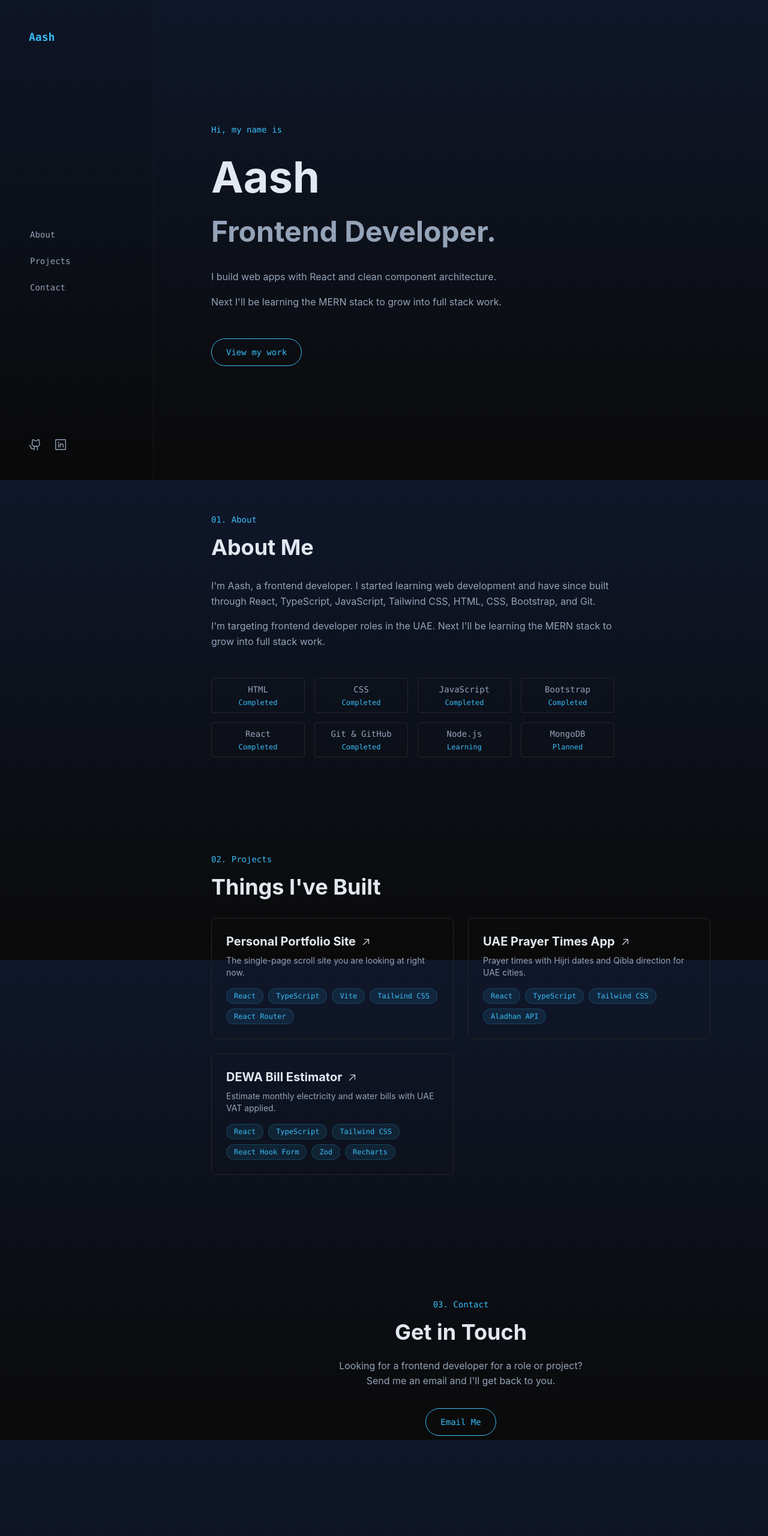
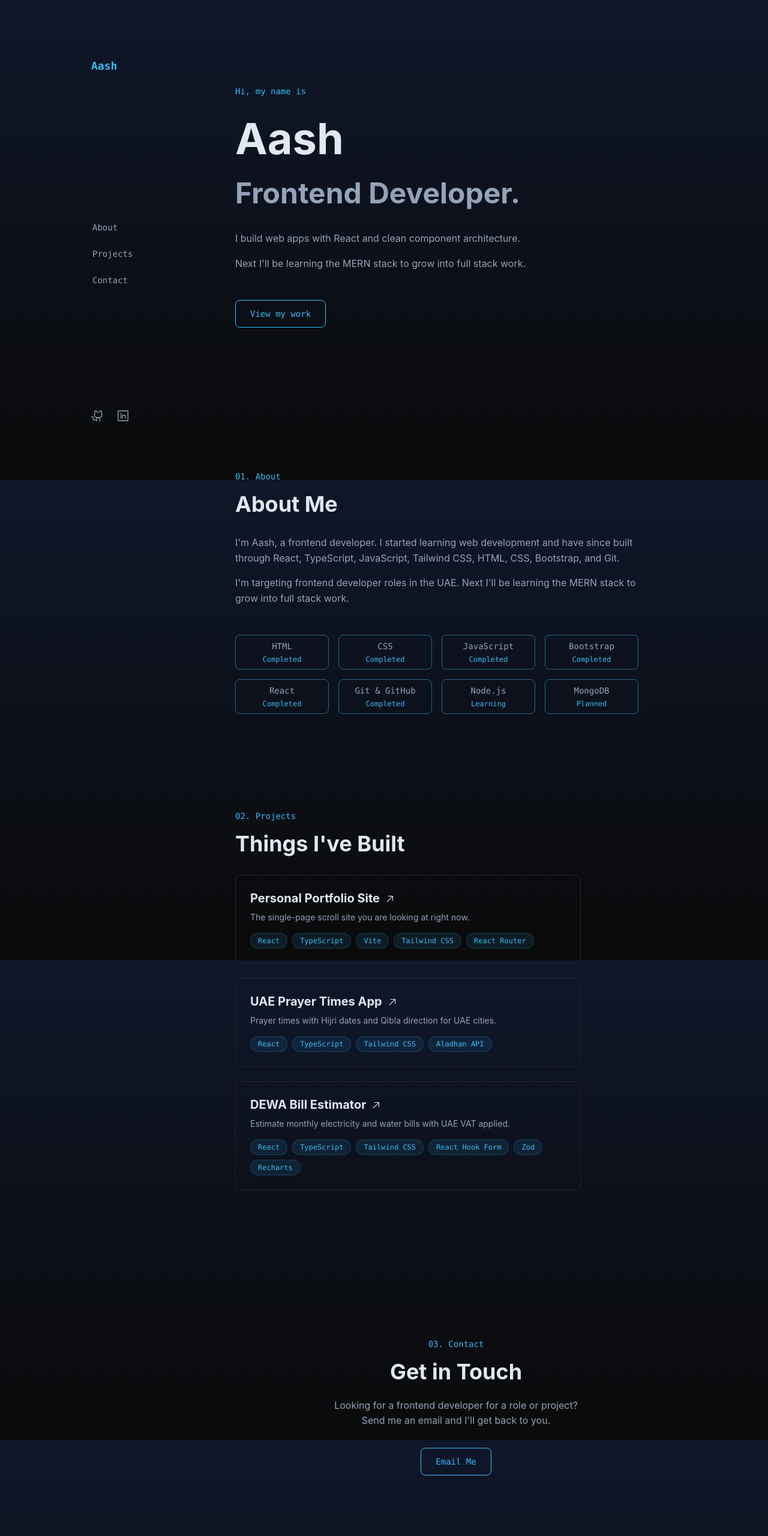
Before and after one commit to ashiq-webdev/portfolio-site, a React (Vite) app: page / in a window 1280 px wide. Shown: the top 2560 px of the page at 60% size. Built offline with nearby package versions, Linux system fonts and the light colour scheme.

Commit message:
style: adjust layout spacing, grid, and visual properties

```diff
--- a/src/components/Home/About.tsx
+++ b/src/components/Home/About.tsx
@@ -15,7 +15,7 @@ const skills = [
 
 export function About() {
   return (
-    <section id="about" className="py-20" data-testid="about-section">
+    <section id="about" className="mb-40 scroll-mt-20" data-testid="about-section">
       <h2 className="font-mono text-sm mb-4" style={{ color: accent }}>
         01. About
       </h2>
@@ -33,12 +33,12 @@ export function About() {
           MERN stack to grow into full stack work.
         </p>
       </div>
-      <div className="grid grid-cols-2 md:grid-cols-4 gap-4 max-w-2xl">
+      <div className="grid grid-cols-2 sm:grid-cols-3 lg:grid-cols-4 gap-4 max-w-sm sm:max-w-md lg:max-w-2xl">
         {skills.map((skill) => (
           <div
             key={skill.name}
-            className="font-mono text-sm px-3 py-2 rounded border border-neutral-800 text-center"
-            style={{ color: body }}
+            className="font-mono text-sm px-3 py-2 rounded-lg border text-center max-w-40"
+            style={{ color: body, borderColor: 'rgba(56, 189, 248, 0.5)' }}
           >
             {skill.name}
             <span className="block text-xs mt-1" style={{ color: accent }}>
--- a/src/components/Home/Contact.tsx
+++ b/src/components/Home/Contact.tsx
@@ -6,7 +6,7 @@ export function Contact() {
   return (
     <section
       id="contact"
-      className="py-20 min-h-[60vh] flex flex-col justify-center"
+      className="mb-20 scroll-mt-20 min-h-[60vh] flex flex-col justify-center"
       data-testid="contact-section"
     >
       <h2 className="font-mono text-sm mb-4 text-center" style={{ color: accent }}>
@@ -21,7 +21,7 @@ export function Contact() {
       </p>
       <a
         href="mailto:ashiq@gmail.com"
-        className="inline-block font-mono text-sm px-6 py-3 border rounded-full transition-colors mx-auto"
+        className="inline-block font-mono text-sm px-6 py-3 border rounded-lg transition-colors mx-auto"
         style={{ color: accent, borderColor: accent, backgroundColor: 'transparent' }}
         onMouseEnter={(e) => {
           e.currentTarget.style.backgroundColor = 'rgba(56, 189, 248, 0.5)';
--- a/src/components/Home/Footer.tsx
+++ b/src/components/Home/Footer.tsx
@@ -6,7 +6,7 @@ const { body, accent, secondary } = palette;
 export function Footer() {
   return (
     <footer
-      className="pt-10 pb-5 flex flex-col items-center gap-4 text-center"
+      className="pt-10 pb-4 flex flex-col items-center gap-4 text-center"
       data-testid="footer"
     >
       <p className="font-mono text-sm" style={{ color: body }}>
--- a/src/components/Home/Hero.tsx
+++ b/src/components/Home/Hero.tsx
@@ -15,7 +15,7 @@ export function Hero() {
   return (
     <section
       id="home"
-      className="min-h-[calc(100dvh-4rem)] flex items-center py-20"
+      className="mb-40 md:min-h-[calc(100dvh-15rem)] flex items-center"
       data-testid="hero-section"
     >
       <div>
@@ -43,7 +43,7 @@ export function Hero() {
         <a
           href="#projects"
           onClick={handleClick}
-          className="inline-block font-mono text-sm px-6 py-3 border rounded-full transition-colors"
+          className="inline-block font-mono text-sm px-6 py-3 border rounded-lg transition-colors"
           style={{ color: accent, borderColor: accent, backgroundColor: 'transparent' }}
           onMouseEnter={(e) => {
             e.currentTarget.style.backgroundColor = 'rgba(56, 189, 248, 0.5)';
--- a/src/components/Home/ProjectsGrid.tsx
+++ b/src/components/Home/ProjectsGrid.tsx
@@ -6,14 +6,14 @@ const { heading, body, accent } = palette;
 
 export function ProjectsGrid() {
   return (
-    <section id="projects" className="py-20" data-testid="projects-section">
+    <section id="projects" className="mb-20 md:mb-30 scroll-mt-20" data-testid="projects-section">
       <h2 className="font-mono text-sm mb-4" style={{ color: accent }}>
         02. Projects
       </h2>
       <h3 className="text-3xl md:text-4xl font-bold mb-8" style={{ color: heading }}>
         Things I've Built
       </h3>
-      <div className="group/list grid grid-cols-1 md:grid-cols-2 gap-6 max-w-4xl">
+      <div className="group/list grid grid-cols-1 gap-6 max-w-xl">
         {projects.map((project) => (
           <a
             key={project.slug}
--- a/src/components/Layout/Layout.tsx
+++ b/src/components/Layout/Layout.tsx
@@ -7,13 +7,13 @@ export function Layout() {
   const [isMenuOpen, setIsMenuOpen] = useState(false);
 
   return (
-    <div className="flex min-h-dvh" data-testid="layout">
+    <div className="flex mx-auto min-h-dvh max-w-5xl" data-testid="layout">
       <Sidebar
         isMenuOpen={isMenuOpen}
         onMenuToggle={() => setIsMenuOpen((prev) => !prev)}
       />
       <main
-        className={`flex-1 flex flex-col px-6 py-10 md:px-24 md:py-10 transition-all duration-300 ${
+        className={`flex-1 flex flex-col px-6 py-10 md:pl-2 md:py-16 transition-all duration-300 ${
           isMenuOpen ? 'blur-sm pointer-events-none' : ''
         }`}
       >
--- a/src/components/Layout/Sidebar.tsx
+++ b/src/components/Layout/Sidebar.tsx
@@ -80,10 +80,10 @@ export function Sidebar({ isMenuOpen, onMenuToggle }: SidebarProps) {
         data-testid="sidebar"
         className="fixed md:sticky top-0 left-0 right-0 md:h-dvh z-50
                    flex md:flex-col items-center md:items-start justify-between
-                   bg-neutral-950/10
+                   bg-neutral-950/10 md:bg-transparent
                    backdrop-blur md:backdrop-blur-none
-                   border-b md:border-b-0 md:border-r border-neutral-800/50
-                   px-6 py-4 md:p-12
+                   border-b md:border-b-0 border-neutral-800/50
+                   px-6 py-4 md:py-24
                    md:w-64 md:min-w-64"
         style={{ color: palette.heading }}
       >
@@ -98,7 +98,7 @@ export function Sidebar({ isMenuOpen, onMenuToggle }: SidebarProps) {
         </a>
 
         {/* Desktop nav links */}
-        <nav className="hidden md:flex md:flex-col md:gap-2 md:mt-16 md:w-full">
+        <nav className="hidden md:flex md:flex-col md:gap-2 md:mt-10 md:w-full">
           {navItems.map((item) => {
             const active = isActive(item.hash);
             return (
@@ -107,24 +107,25 @@ export function Sidebar({ isMenuOpen, onMenuToggle }: SidebarProps) {
                 href={item.hash}
                 onClick={(e) => handleClick(e, item.hash)}
                 className="group font-mono text-sm transition-all duration-200
-                           border-l-2 pl-3 -ml-3 py-2 pr-3 rounded-r-lg
-                           hover:bg-sky-400/5 hover:border-l-sky-400/30"
+                           border-l-2 pl-3 -ml-3 py-2 pr-3 rounded-lg max-w-43"
                 style={{
                   color: active ? accent : body,
                   fontWeight: active ? 600 : 400,
                   borderLeftColor: active ? accent : 'transparent',
-                  backgroundColor: active ? `rgba(${accentRgb}, 0.1)` : 'transparent',
+                  backgroundColor: active ? `rgba(${accentRgb}, 0.2)` : 'transparent',
                 }}
                 onMouseEnter={(e) => {
                   if (!active) {
                     e.currentTarget.style.color = accent;
                     e.currentTarget.style.fontWeight = '500';
+                    e.currentTarget.style.backgroundColor = `rgba(${accentRgb}, 0.06)`;
                   }
                 }}
                 onMouseLeave={(e) => {
                   if (!active) {
                     e.currentTarget.style.color = body;
                     e.currentTarget.style.fontWeight = '400';
+                    e.currentTarget.style.backgroundColor = 'transparent';
                   }
                 }}
               >
--- a/src/index.css
+++ b/src/index.css
@@ -29,3 +29,8 @@ button {
   outline: 2px solid #38bdf8;
   outline-offset: 2px;
 }
+
+::selection {
+  background-color: #38bdf8;
+  color: #0a0a0a;
+}
--- a/src/pages/ProjectDetailPage.tsx
+++ b/src/pages/ProjectDetailPage.tsx
@@ -72,7 +72,7 @@ export function ProjectDetailPage() {
         style={{ color: accent }}
       >
         <span
-          className="flex items-center justify-center w-8 h-8 rounded-full border transition-colors duration-300"
+          className="flex items-center justify-center w-8 h-8 rounded-full border group-hover:bg-[#38bdf8]/30 transition-colors duration-300"
           style={{ borderColor: accent }}
         >
           <ArrowLeftIcon size={16} weight="regular" />
@@ -104,16 +104,22 @@ export function ProjectDetailPage() {
               href={project.githubUrl}
               target="_blank"
               rel="noopener noreferrer"
-              className="inline-flex items-center gap-2 max-sm:max-w-25 font-mono text-sm px-5 py-2.5 rounded-lg border transition-colors duration-200"
-              style={{ color: accent, borderColor: accent }}
+              className="group inline-flex items-center gap-2 max-sm:max-w-25 font-mono text-sm px-5 py-2.5 rounded-lg border transition-colors duration-200"
+              style={{ color: accent, borderColor: accent, backgroundColor: 'transparent' }}
               onMouseEnter={(e) => {
-                e.currentTarget.style.backgroundColor = 'rgba(56, 189, 248, 0.1)';
+                e.currentTarget.style.backgroundColor = 'rgba(56, 189, 248, 0.5)';
+                e.currentTarget.style.color = heading;
               }}
               onMouseLeave={(e) => {
                 e.currentTarget.style.backgroundColor = 'transparent';
+                e.currentTarget.style.color = accent;
               }}
             >
-              <GithubLogoIcon size={20} weight="regular" />
+              <GithubLogoIcon
+                size={20}
+                weight="regular"
+                className="transition-transform duration-200 group-hover:scale-110"
+              />
               Code
             </a>
             {project.liveUrl && (
@@ -121,16 +127,22 @@ export function ProjectDetailPage() {
                 href={project.liveUrl}
                 target="_blank"
                 rel="noopener noreferrer"
-                className="inline-flex items-center gap-2 max-sm:max-w-37.5 font-mono text-sm px-5 py-2.5 rounded-lg border transition-colors duration-200"
-                style={{ color: accent, borderColor: accent }}
+                className="group inline-flex items-center gap-2 max-sm:max-w-37.5 font-mono text-sm px-5 py-2.5 rounded-lg border transition-colors duration-200"
+                style={{ color: accent, borderColor: accent, backgroundColor: 'transparent' }}
                 onMouseEnter={(e) => {
-                  e.currentTarget.style.backgroundColor = 'rgba(56, 189, 248, 0.1)';
+                  e.currentTarget.style.backgroundColor = 'rgba(56, 189, 248, 0.5)';
+                  e.currentTarget.style.color = heading;
                 }}
                 onMouseLeave={(e) => {
                   e.currentTarget.style.backgroundColor = 'transparent';
+                  e.currentTarget.style.color = accent;
                 }}
               >
-                <ArrowUpRightIcon size={20} weight="regular" />
+                <ArrowUpRightIcon
+                  size={20}
+                  weight="regular"
+                  className="translate-y-px transition-transform duration-200 group-hover:translate-x-px group-hover:-translate-y-0.5"
+                />
                 Visit Site
               </a>
             )}
```
